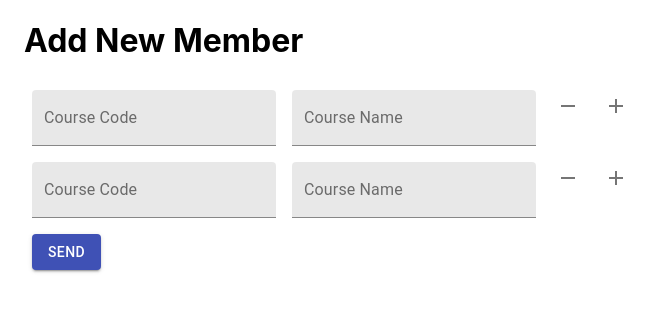
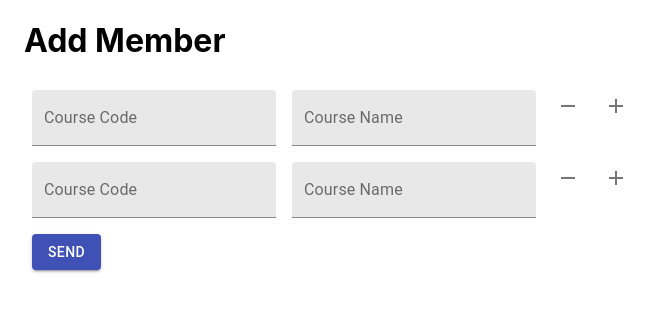
Before and after one commit to saifaldin14/StudentBoard, a React (Create React App) app: page / in a window 1280 px wide. Shown: the top 312 px of the page, without its empty margins (0-662 px from the left). Built offline with nearby package versions, Linux system fonts and the light colour scheme.

Commit message:
Update App.js

```diff
--- a/src/App.js
+++ b/src/App.js
@@ -50,7 +50,7 @@ function App() {
 
   return (
     <Container>
-      <h1>Add New Member</h1>
+      <h1>Add  Member</h1>
       <form className={classes.root} onSubmit={handleSubmit}>
         {inputFields.map((inputField, index) => (
           <div key={index}>
```
